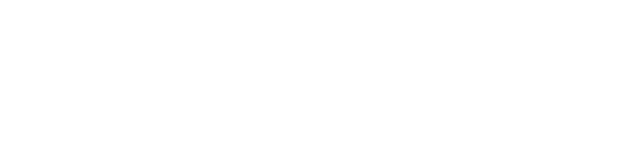
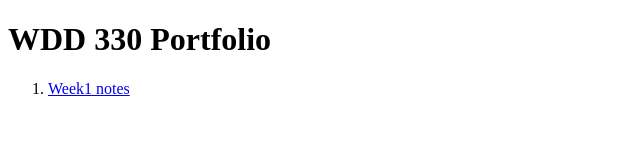
Before and after one commit to smithbh1/WDD-330, a plain HTML site: page index.html in a window 1280 px wide. Shown: the whole page, without its empty margins (0-640 px from the left). Drawn offline with Linux system fonts and the light colour scheme.

Commit message:
week1 javascript

```diff
--- a/index.html
+++ b/index.html
@@ -6,7 +6,15 @@
     <meta name="viewport" content="width=device-width, initial-scale=1.0">
     <title>Document</title>
 </head>
-<body>
+<body onload="loadList()">
+    <header>
+        <h1>WDD 330 Portfolio</h1>
+    </header>
+    <main>
+    <ol class="task-list">
 
+    </ol>
+    </main>
 </body>
+<script src="js/main.js"></script>
 </html>
--- /dev/null
+++ b/js/main.js
@@ -0,0 +1,24 @@
+const links = [
+    {
+      label: "Week1 notes",
+      url: "week1/index.html"
+    }
+  ]
+
+
+
+function loadList(){
+
+    for (let i = 0; i < links.length; i++){
+        let list_item = document.createElement('li');
+        let a_link = document.createElement('a')
+
+        a_link.setAttribute('href', links[i].url);
+
+        a_link.textContent = links[i].label;
+
+        list_item.appendChild(a_link);
+
+        document.querySelector('.task-list').appendChild(list_item);
+  }
+}
```
